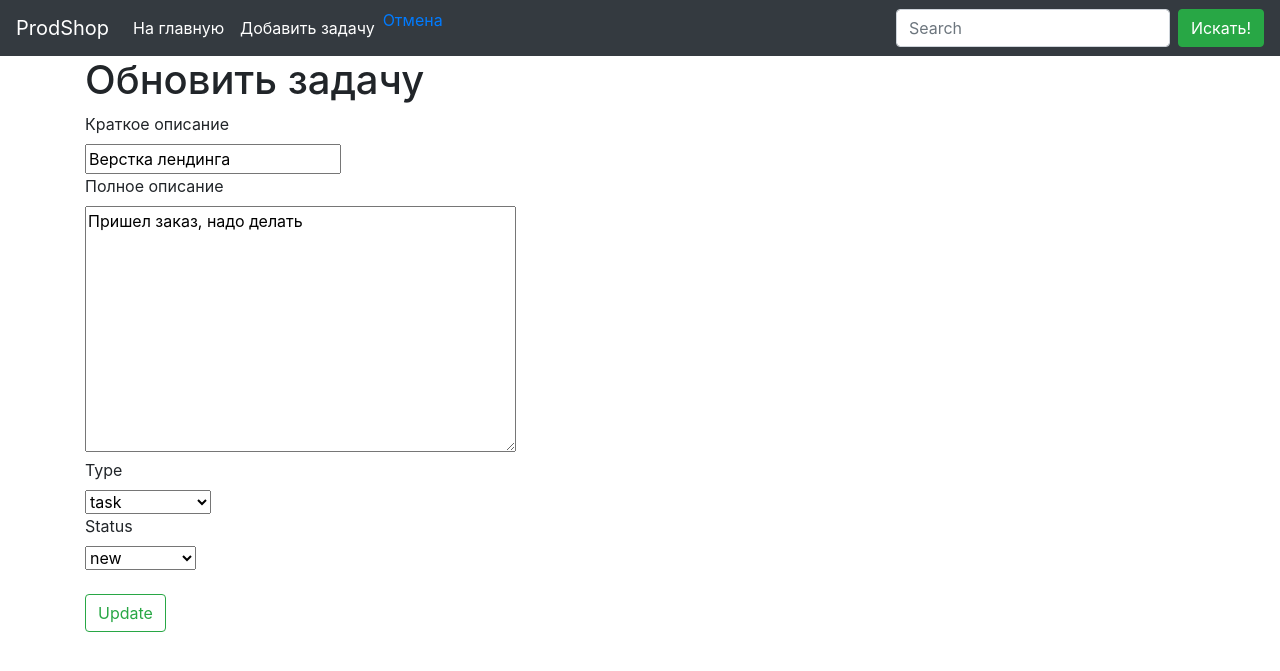
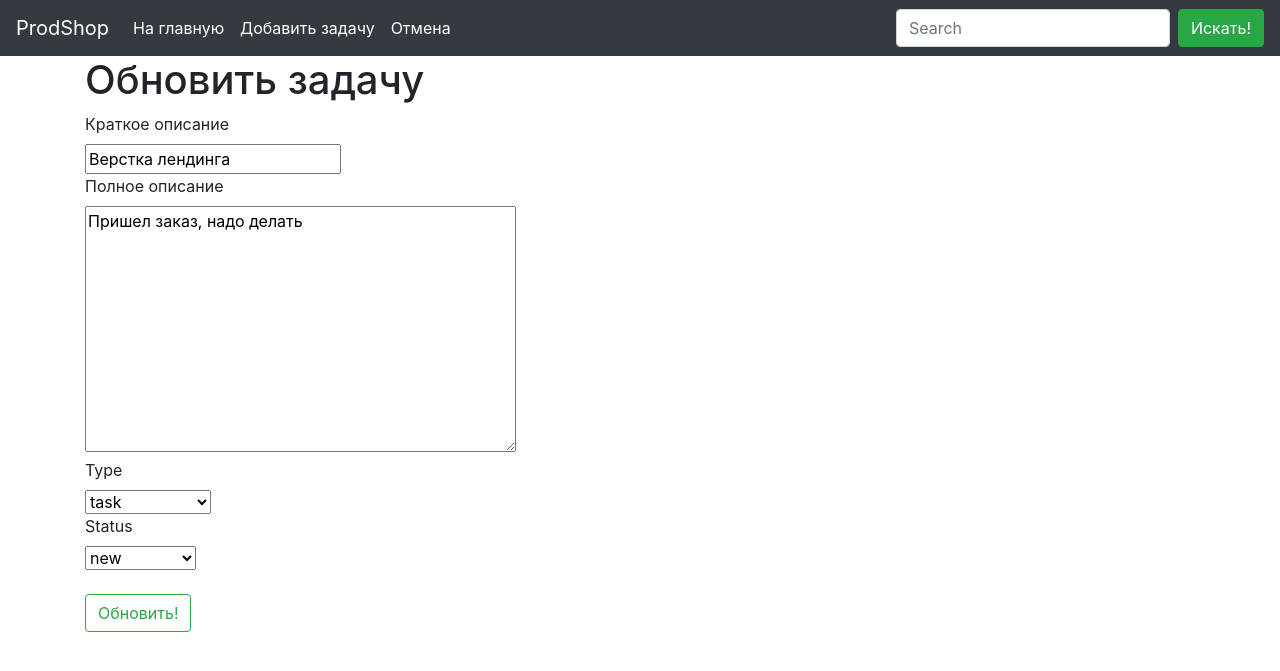
Before and after one commit to AzatKaparov/homework_49_6_azat, a Django app: page /task/1/update in a window 1280 px wide. Shown: the top 671 px of the page. Run offline with Django 3.2, Linux system fonts and the light colour scheme; data comes from the database, SQL or seed files in the repository; some libraries are stand-ins or nearby versions.

Commit message:
Финальная версия ДЗ

```diff
--- a/source/webapp/models.py
+++ b/source/webapp/models.py
@@ -1,25 +1,8 @@
 from django.db import models
 
 
-DEFAULT_STATUS = 'new'
-DEFAULT_TYPE = 'task'
-
-STATUS_CHOICES = [
-    (DEFAULT_STATUS, 'Новый'),
-    ('in_progress', 'В процессе'),
-    ('done', 'Выполнено'),
-]
-
-TYPE_CHOICES = [
-    (DEFAULT_TYPE, 'Задача'),
-    ('bug', 'Ошибка'),
-    ('enhancement', 'Улучшение')
-]
-
-
 class Status(models.Model):
-    name = models.CharField(max_length=30, null=False, blank=False, choices=STATUS_CHOICES,
-                            default=DEFAULT_STATUS, verbose_name='Статус')
+    name = models.CharField(max_length=30, null=False, blank=False, verbose_name='Статус')
 
     class Meta:
         verbose_name = 'Статус'
@@ -30,12 +13,11 @@ class Status(models.Model):
 
 
 class Type(models.Model):
-    name = models.CharField(max_length=40, null=False, blank=False, choices=TYPE_CHOICES,
-                            default=DEFAULT_TYPE, verbose_name='Тип задачи')
+    name = models.CharField(max_length=40, null=False, blank=False, verbose_name='Тип задачи')
 
     class Meta:
-        verbose_name = 'Тип'
-        verbose_name_plural = 'Типы'
+        verbose_name = 'Тип задачи'
+        verbose_name_plural = 'Типы задач'
 
     def __str__(self):
         return f'{self.name}'
@@ -44,8 +26,8 @@ class Type(models.Model):
 class Task(models.Model):
     summary = models.CharField(max_length=200, null=False, blank=False, verbose_name='Краткое описание')
     description = models.TextField(max_length=3000, null=True, blank=True, verbose_name='Полное описание')
-    status = models.ForeignKey('webapp.Status', related_name='statuses', on_delete=models.PROTECT, verbose_name='Задача')
-    type = models.ForeignKey('webapp.Type', related_name='types', on_delete=models.PROTECT, verbose_name='Type')
+    status = models.ForeignKey('webapp.Status', related_name='statuses', on_delete=models.PROTECT, verbose_name='Статус')
+    type = models.ForeignKey('webapp.Type', related_name='types', on_delete=models.PROTECT, verbose_name='Тип')
     created_at = models.DateField(auto_now_add=True, verbose_name='Дата создания')
 
     class Meta:
--- a/source/webapp/static/css/style.css
+++ b/source/webapp/static/css/style.css
@@ -0,0 +1,3 @@
+.pre{
+    white-space: pre-line;
+}
--- a/source/webapp/templates/update.html
+++ b/source/webapp/templates/update.html
@@ -2,10 +2,14 @@
 
 {% block title %}Create{% endblock %}
 
-{% block menu %}<li><a href="{% url "view" task.pk %}">Отмена</a></li> {% endblock %}
+{% block menu %}
+    <li class="nav-item active">
+        <a class="nav-link" href="{% url 'index' %}">Отмена</a>
+    </li>
+{% endblock %}
 
 {% block content %}
     <h1>Обновить задачу</h1>
     {% url "update" pk=task.pk as action_url %}
-    {% include 'partial/form.html' with action_url=action_url form_method='post' button_text='Update' %}
+    {% include 'partial/form.html' with action_url=action_url form_method='post' button_text='Обновить!' %}
 {% endblock %}
--- a/source/webapp/templates/view.html
+++ b/source/webapp/templates/view.html
@@ -21,7 +21,7 @@
             <i><h6 class="card-category">{{ task.type }}</h6></i>
             <hr/>
             {% if task.description %}
-            <p class="price">{{ task.description }}</p>
+            <p class="pre">{{ task.description }}</p>
             <hr/>
             {% endif %}
             <p class="price">{{ task.created_at }}</p>
```
